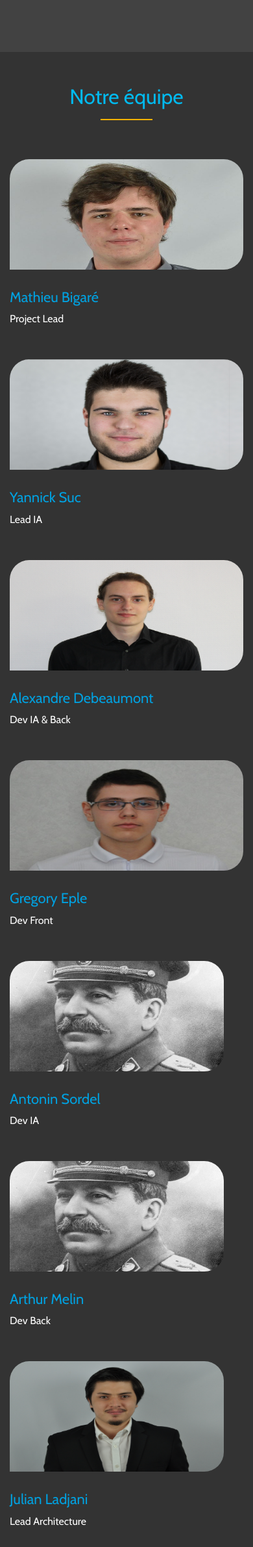
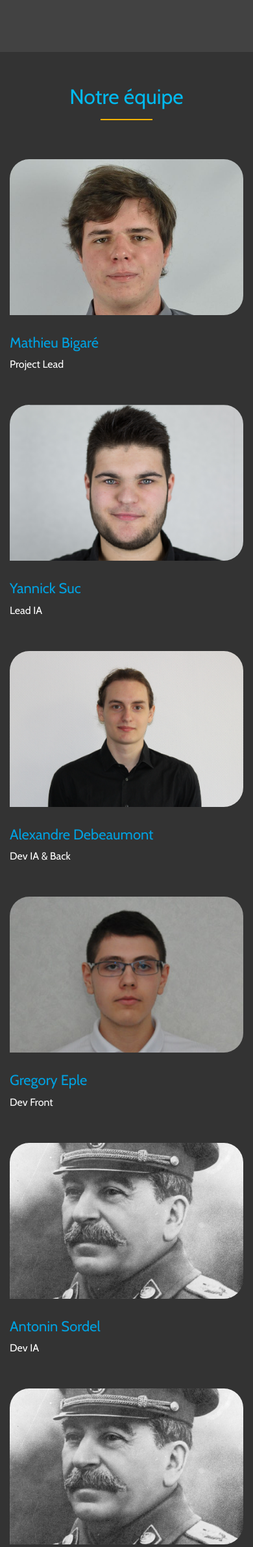
Before and after one commit to Diabetips/diabetips-website, a PHP site: page / in a window 390 px wide; the page is wider, and only the part inside the window is pictured. Shown: the part 3676-6057 px from the top of that part at 65% size. Run offline with PHP 8.4, Linux system fonts and the light colour scheme.

Commit message:
[Layout] Responsive team image ratio

```diff
--- a/index.html
+++ b/index.html
@@ -300,8 +300,7 @@
             <div class="row">
                 <div class="col-12 col-md-6 col-lg-3">
                     <div class="single-team-member animatable fadeInDown">
-                        <div class="member-image">
-                            <img src="img/team-img/bigare.jpg" alt="">
+                        <div class="member-image outer" style="background-image: url('img/team-img/bigare.jpg')">
                         </div>
                         <div class="member-text">
                             <h4>Mathieu Bigaré</h4>
@@ -311,8 +310,7 @@
                 </div>
                 <div class="col-12 col-md-6 col-lg-3">
                     <div class="single-team-member animatable fadeInDown">
-                        <div class="member-image">
-                            <img src="img/team-img/suc.png" alt="">
+                        <div class="member-image outer" style="background-image: url('img/team-img/suc.png')">
                         </div>
                         <div class="member-text">
                             <h4>Yannick Suc</h4>
@@ -322,8 +320,7 @@
                 </div>
                 <div class="col-12 col-md-6 col-lg-3">
                     <div class="single-team-member animatable fadeInDown">
-                        <div class="member-image">
-                            <img src="img/team-img/de-baumont.jpg" alt="">
+                        <div class="member-image outer" style="background-image: url('img/team-img/de-baumont.jpg')">
                         </div>
                         <div class="member-text">
                             <h4>Alexandre Debeaumont</h4>
@@ -333,8 +330,7 @@
                 </div>
                 <div class="col-12 col-md-6 col-lg-3">
                     <div class="single-team-member animatable fadeInDown">
-                        <div class="member-image">
-                            <img src="img/team-img/eple.bmp" alt="">
+                        <div class="member-image outer" style="background-image: url('img/team-img/eple.bmp')">
                         </div>
                         <div class="member-text">
                             <h4>Gregory Eple</h4>
@@ -342,11 +338,11 @@
                         </div>
                     </div>
                 </div>
-                <div class="col-12 row" style="justify-content: center">
+            </div>
+            <div class="row" style="justify-content: center">
                 <div class="col-12 col-md-6 col-lg-3">
                     <div class="single-team-member animatable fadeInDown">
-                            <div class="member-image">
-                                <img src="img/team-img/stalin.jpg" alt="">
+                        <div class="member-image outer" style="background-image: url('img/team-img/stalin.jpg')">
                         </div>
                         <div class="member-text">
                             <h4>Antonin Sordel</h4>
@@ -356,8 +352,7 @@
                 </div>
                 <div class="col-12 col-md-6 col-lg-3">
                     <div class="single-team-member animatable fadeInDown">
-                            <div class="member-image">
-                                <img src="img/team-img/stalin.jpg" alt="">
+                        <div class="member-image outer" style="background-image: url('img/team-img/stalin.jpg')">
                         </div>
                         <div class="member-text">
                             <h4>Arthur Melin</h4>
@@ -367,13 +362,11 @@
                 </div>
                 <div class="col-12 col-md-6 col-lg-3">
                     <div class="single-team-member animatable fadeInDown">
-                            <div class="member-image">
-                                <img src="img/team-img/ladjani.png" alt="">
+                        <div class="member-image outer" style="background-image: url('img/team-img/ladjani.png')">
                         </div>
                         <div class="member-text">
                             <h4>Julian Ladjani</h4>
                             <p>Lead Architecture</p>
-                            </div>
                         </div>
                     </div>
                 </div>
--- a/style.css
+++ b/style.css
@@ -1323,3 +1323,24 @@ p {
 .copyright-text > p {
     margin-bottom: 0;
 }
+
+
+.outer {
+    position: relative;
+    background-size: cover;
+}
+
+.outer:before {
+    display: block;
+    content: "";
+    width: 100%;
+    padding-top: calc(2 / 3 * 100%);
+}
+
+.outer > .inner {
+    position: absolute;
+    top: 0;
+    right: 0;
+    bottom: 0;
+    left: 0;
+}
```
Lines whose indentation alone changed are shown as unchanged.
